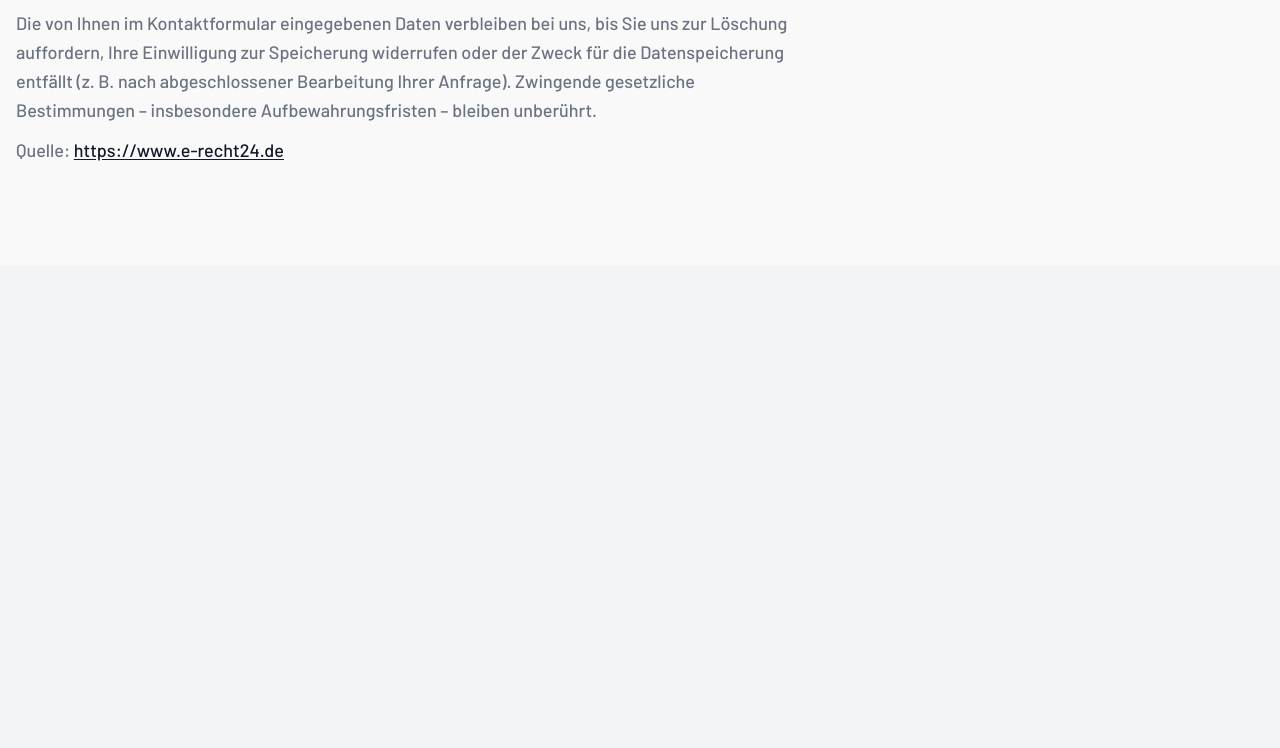
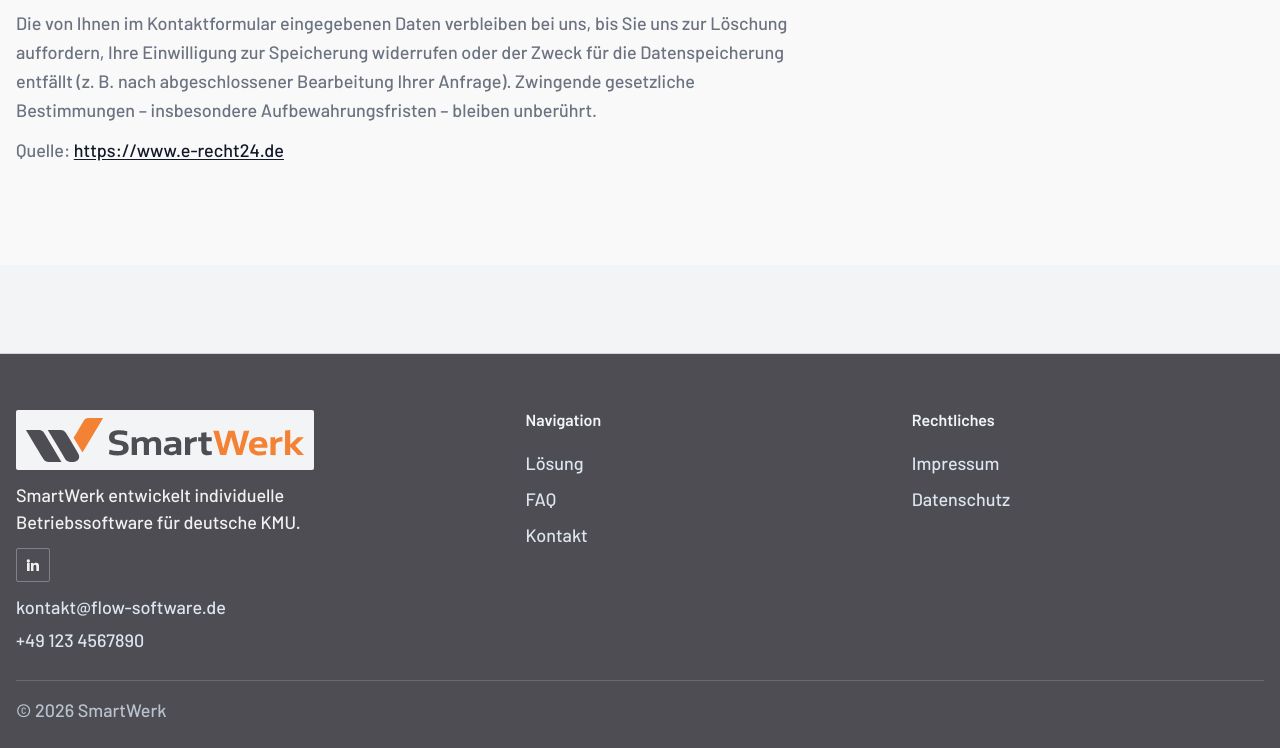
Before and after one commit to LightworksShop/StartupLandingpage, a website: page datenschutz.html in a window 1280 px wide. Shown: the part 6999-7747 px from the top of the page. Before the commit the page ends 7352 px from the top, so only its background shows below. Drawn offline with Linux system fonts and the light colour scheme.

Commit message:
adding footer to all sites

```diff
--- a/datenschutz.html
+++ b/datenschutz.html
@@ -102,6 +102,43 @@ E-Mail: info@smartwerk.com</p>
       </div>
     </section>
   </main>
+  <footer class="site-footer">
+    <div class="container footer-inner">
+      <section class="footer-column footer-brand" aria-label="Marke und Kontakt">
+        <a class="footer-logo" href="index.html#top" aria-label="SmartWerk Startseite">
+          <img src="assets/images/logo.svg" alt="SmartWerk Logo">
+        </a>
+        <p class="footer-claim">SmartWerk entwickelt individuelle Betriebssoftware für deutsche KMU.</p>
+        <div class="footer-social" aria-label="Social Media">
+          <a href="https://www.linkedin.com" target="_blank" rel="noopener noreferrer" aria-label="LinkedIn">
+            <svg viewBox="0 0 24 24" aria-hidden="true">
+              <path d="M4.98 3.5A2.5 2.5 0 1 0 5 8.5 2.5 2.5 0 0 0 4.98 3.5zM3 9h4v12H3zM9 9h3.82v1.64h.05c.53-1.01 1.83-2.08 3.77-2.08C20.38 8.56 21 11 21 14.18V21h-4v-6.02c0-1.43-.03-3.28-2-3.28-2 0-2.3 1.56-2.3 3.17V21H9z"></path>
+            </svg>
+          </a>
+        </div>
+        <div class="footer-contact">
+          <a href="mailto:kontakt@flow-software.de">kontakt@flow-software.de</a>
+          <a href="tel:+491234567890">+49 123 4567890</a>
+        </div>
+      </section>
+
+      <nav class="footer-column footer-nav" aria-label="Interne Links">
+        <h3>Navigation</h3>
+        <a href="index.html#loesung">Lösung</a>
+        <a href="index.html#faq">FAQ</a>
+        <a href="index.html#pilot">Kontakt</a>
+      </nav>
+
+      <nav class="footer-column footer-legal" aria-label="Rechtliches">
+        <h3>Rechtliches</h3>
+        <a href="impressum.html">Impressum</a>
+        <a href="datenschutz.html">Datenschutz</a>
+      </nav>
+    </div>
+    <div class="container footer-bottom">
+      <p>&copy; <span id="year"></span> SmartWerk</p>
+    </div>
+  </footer>
   <script src="legal.js"></script>
 </body>
 </html>
--- a/legal.js
+++ b/legal.js
@@ -59,5 +59,13 @@ function setupLegalHeaderShrink() {
   window.addEventListener("scroll", onScroll, { passive: true });
 }
 
+function setLegalYear() {
+  const year = document.getElementById("year");
+  if (year) {
+    year.textContent = new Date().getFullYear();
+  }
+}
+
 setupLegalMenu();
 setupLegalHeaderShrink();
+setLegalYear();
```
Also changed, not shown: impressum.html (+37 -0 lines).
